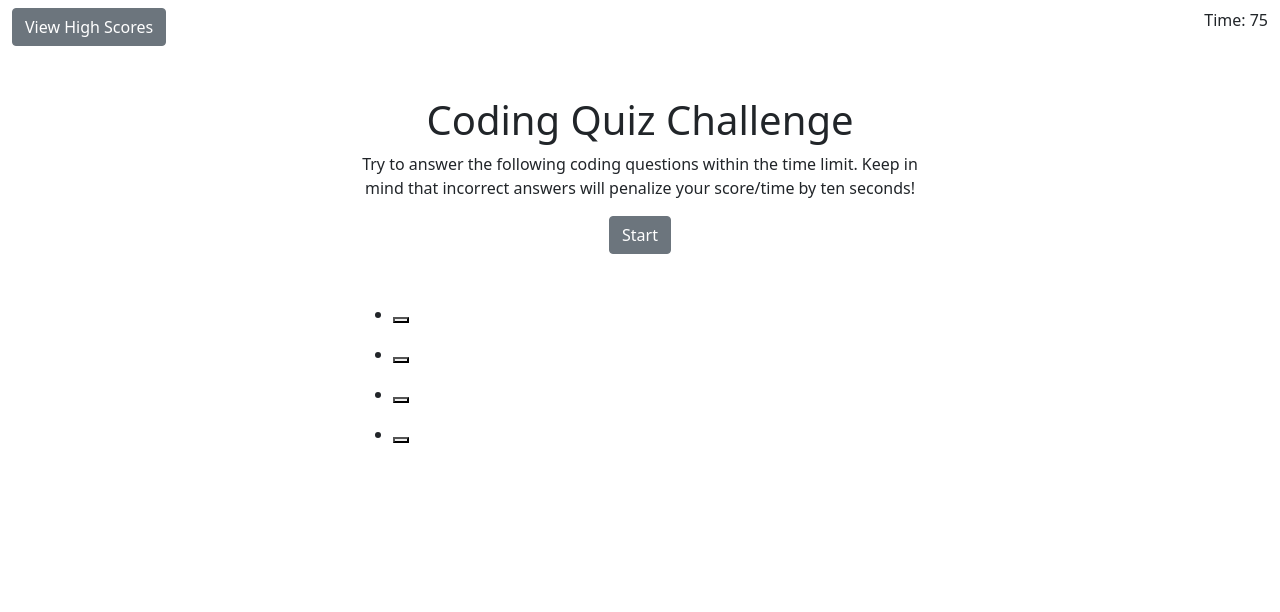
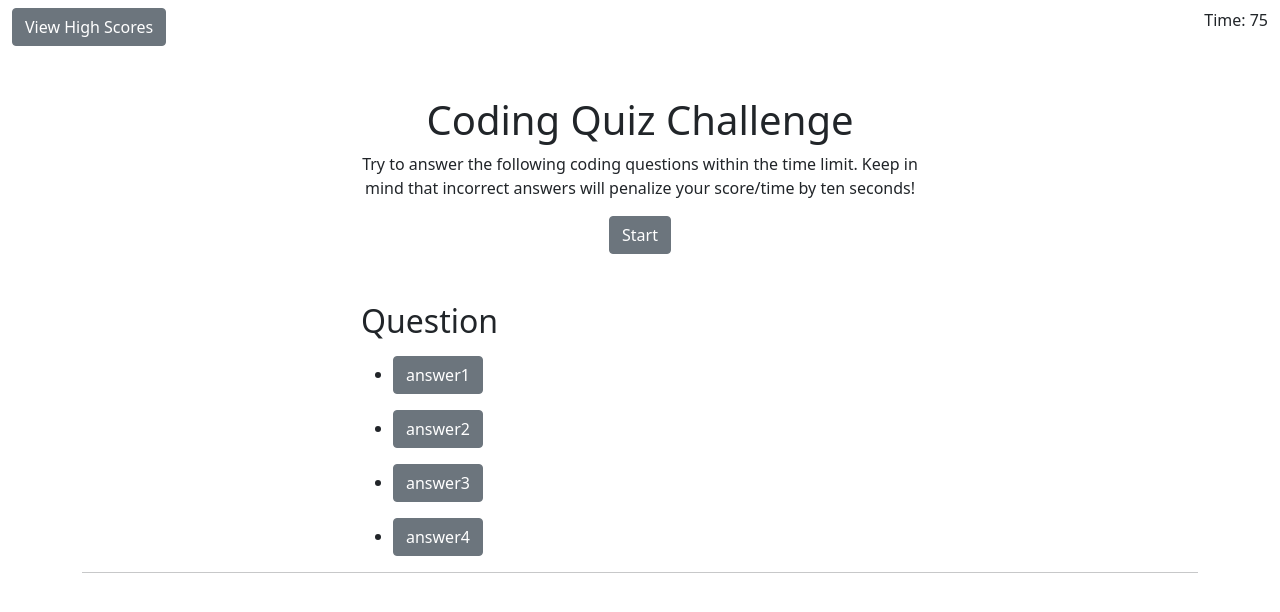
Before and after one commit to Jullian0426/Code_Quiz, a plain HTML site: page index.html in a window 1280 px wide. Drawn offline with nearby package versions, Linux system fonts and the light colour scheme.

Commit message:
Add area for correct or wrong statement, and add classes to question buttons

```diff
--- a/index.html
+++ b/index.html
@@ -36,19 +36,24 @@
             <section id="questions">
                 <div class="mx-auto col-6 mt-5">
                     <!-- Question will be added here -->
-                    <h2 id="question"></h2>
+                    <h2 id="question">Question</h2>
                     <!-- List where answers will be listed -->
                     <ul>
-                        <li class="my-3"><button id="answer1" type="button" value="0"></button></li>
-                        <li class="my-3"><button id="answer2" type="button" value="1"></button></li>
-                        <li class="my-3"><button id="answer3" type="button" value="2"></button></li>
-                        <li class="my-3"><button id="answer4" type="button" value="3"></button></li>
+                        <li class="my-3"><button id="answer1" type="button" value="0" class="btn btn-secondary">answer1</button></li>
+                        <li class="my-3"><button id="answer2" type="button" value="1" class="btn btn-secondary">answer2</button></li>
+                        <li class="my-3"><button id="answer3" type="button" value="2" class="btn btn-secondary">answer3</button></li>
+                        <li class="my-3"><button id="answer4" type="button" value="3" class="btn btn-secondary">answer4</button></li>
                     </ul>
+                </div>
+                <div id="t-f">
+                    <hr>
+                    <!-- True or False with JS-->
                 </div>
             </section>
 
 
             <section id="finish">
+
             </section>
 
 
```
